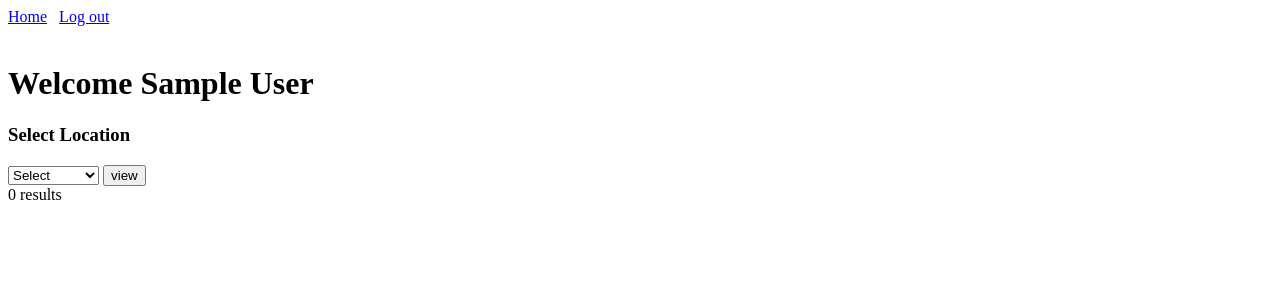
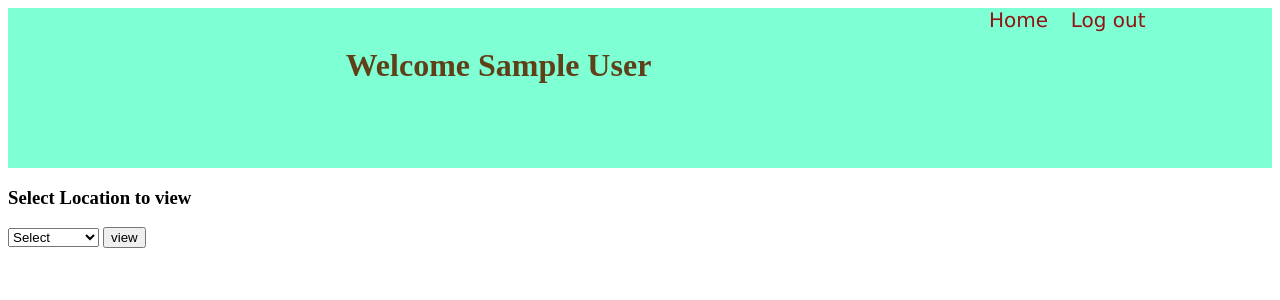
Before and after one commit to saketh-bheemareddy/Blood-Bank, a PHP site: page /location.php in a window 1280 px wide. Shown: the top 300 px of the page. Run offline with PHP 8.4, Linux system fonts and the light colour scheme; the visitor is signed in with stand-in values (Sample User, id 1); data that the repository does not hold is empty.

Commit message:
location css

```diff
--- a/location.php
+++ b/location.php
@@ -6,12 +6,18 @@
   <meta http-equiv="X-UA-Compatible" content="IE=edge">
   <meta name="viewport" content="width=device-width, initial-scale=1.0">
   <title>Document</title>
+  <link rel="stylesheet" href="location_page.css">
 </head>
 <body>
-<a href="welcome.php">Home</a> &nbsp; <a href="logout.php">Log out</a> <br> <br>
+<header>
+  <div class="nav-menu">
+    <a href="welcome.php">Home</a> &nbsp; &nbsp; &nbsp; <a href="logout.php">Log out</a> <br> <br>
+  </div>
+  <br>
   <h1>Welcome <?php echo $_SESSION['uname'] ?></h1>
+</header>
 <form action="<?php echo $_SERVER['PHP_SELF']; ?>" method="post">
-            <h3>Select Location</h3>
+            <h3>Select Location to view</h3>
             <select name="location">
               <option value="select">Select</option>
                 <option  value="Hyderabad">Hyderabad</option>
@@ -29,18 +35,31 @@
 <?php
 if($_SERVER["REQUEST_METHOD"]=="POST"){
     $location=$_REQUEST['location'];
-}
     $sql="SELECT * FROM donar_details WHERE Location='$location';";
   $result = $conn->query($sql);
-
+?>
+<br><br>
+<table style = "width:75%; margin-left:auto; margin-right:auto" >
+  <tr>
+    <th>Aadhar</th>
+    <th>Name</th>
+    <th>E-mail</th>
+    <th>Contact</th>
+    <th>Blood Group</th>
+  </tr>
+<?php
   if ($result->num_rows > 0) {
     // output data of each row
-  while($row = $result->fetch_assoc()) {
-    echo "UID: " , $row["uid"], " - location: " , $row["Location"]," - contact number: " , $row["phone"]," - email: " , $row["email"], " - blood group: " , $row["blood_group"], "<br>";
+    while($row = $result->fetch_assoc())
+    {
+      echo '<tr><td>',$row["uid"],'</td><td>',$row["username"],'</td><td>',$row["email"],'</td><td>',$row["phone"],'</td><td>',$row["blood_group"],'</td></tr>';
     }
-} else {
-  echo "0 results";
   }
-
+  else
+  {
+    echo "<tr><td colspan='5'>No Results Found</td></tr>";
+  }
+}
 $conn->close();
 ?>
+</table>
--- /dev/null
+++ b/location_page.css
@@ -0,0 +1,31 @@
+.nav-menu{
+    float: right;
+    margin-right: 10%;
+    list-style: none;
+    height: 60px;
+    font-size: small;
+}
+.nav-menu a{
+    color:rgb(145, 19, 19);
+    font-family: Verdana, Geneva, Tahoma, sans-serif;
+    font-size: 20px;
+    text-decoration: none;
+}
+table,th,td{
+    border: 1px solid black;
+    border-collapse : collapse;
+}
+th,td{
+text-align: center;
+}
+header{
+    text-align: center;
+    height: 20vh;
+    color: rgb(95, 64, 25);
+    background-color: aquamarine;
+    background-size:cover;
+}
+h1{
+    margin-left: auto;
+    margin-right: auto;
+}
```
Lines whose indentation alone changed are shown as unchanged.
